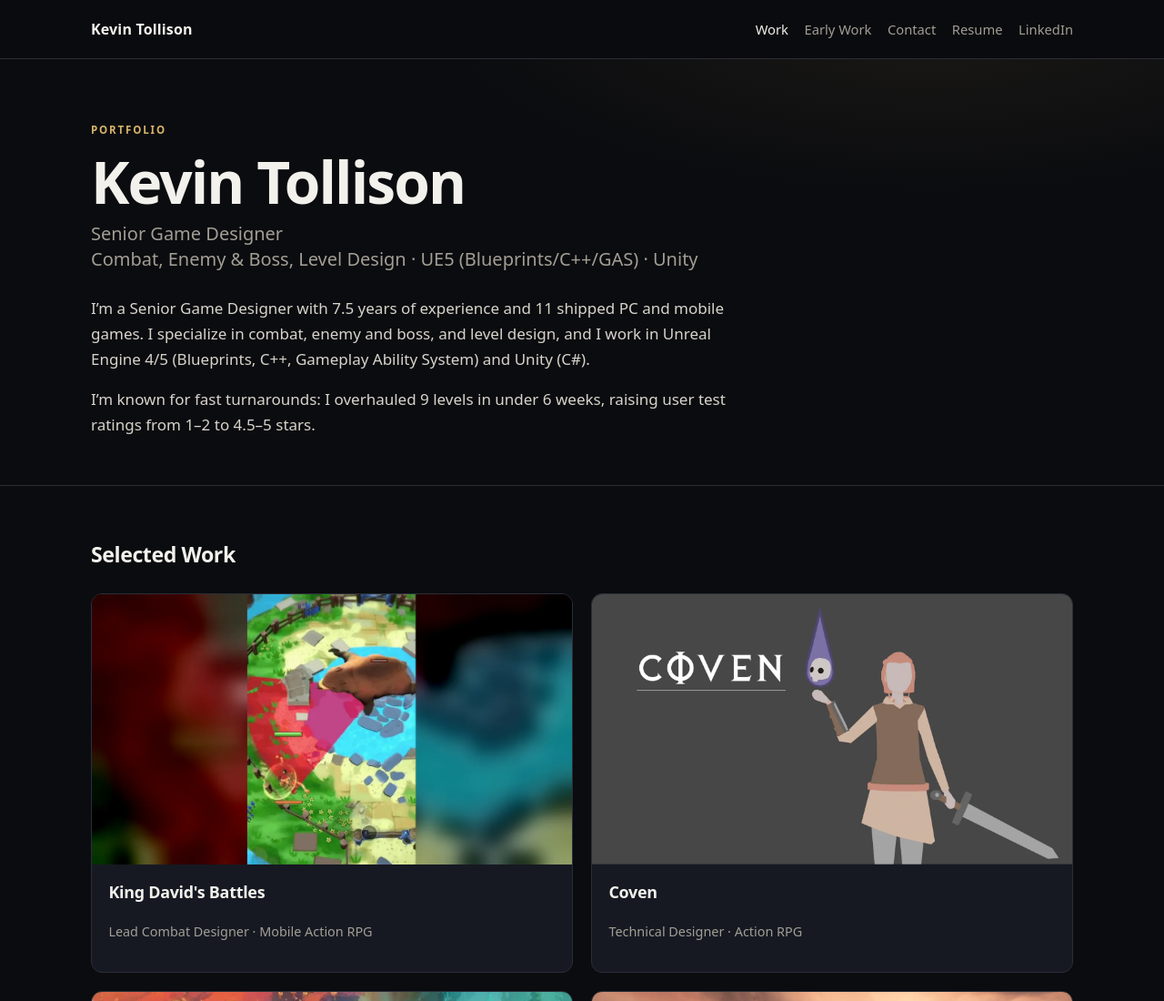
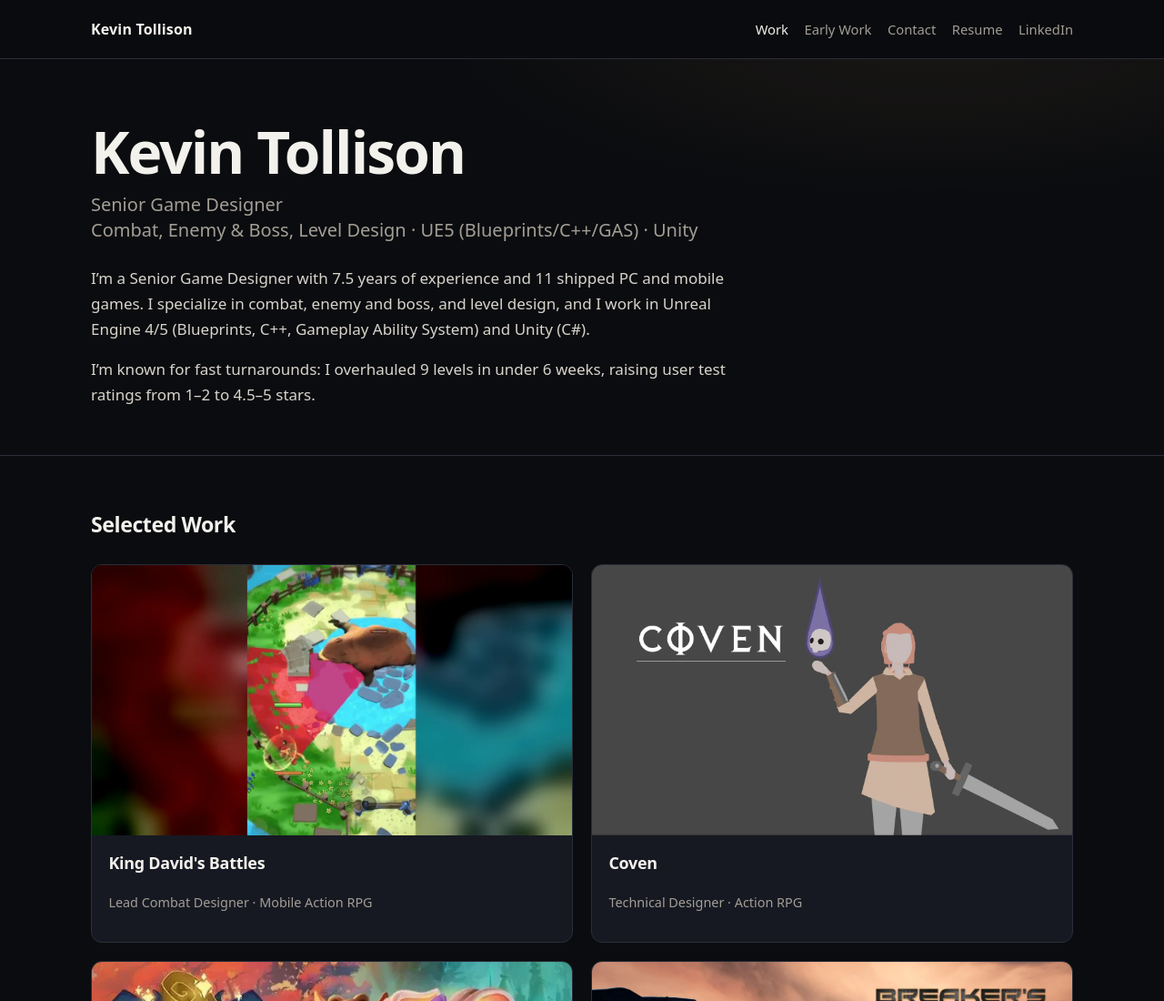
Before and after one commit to hicpics/kwtgames, a plain HTML site: page index.html in a window 1280 px wide. Shown: the top 1100 px of the page at 91% size. Drawn offline with Linux system fonts and the light colour scheme.

Commit message:
Remove Portfolio eyebrow above name; remove README

```diff
--- a/index.html
+++ b/index.html
@@ -39,7 +39,6 @@
   <main id="main">
     <section class="hero">
       <div class="wrap">
-        <p class="eyebrow">Portfolio</p>
         <h1>Kevin Tollison</h1>
         <p class="headline">Senior Game Designer<br>Combat, Enemy &amp; Boss, Level Design · UE5 (Blueprints/C++/GAS) · Unity</p>
         <p class="lede">I’m a Senior Game Designer with 7.5 years of experience and 11 shipped PC and mobile games. I specialize in combat, enemy and boss, and level design, and I work in Unreal Engine 4/5 (Blueprints, C++, Gameplay Ability System) and Unity (C#).</p>
```
Also changed, not shown: 1 other file.
